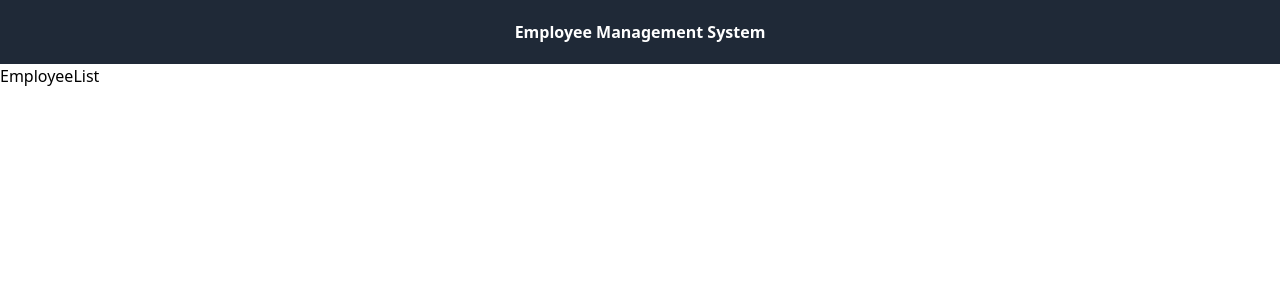
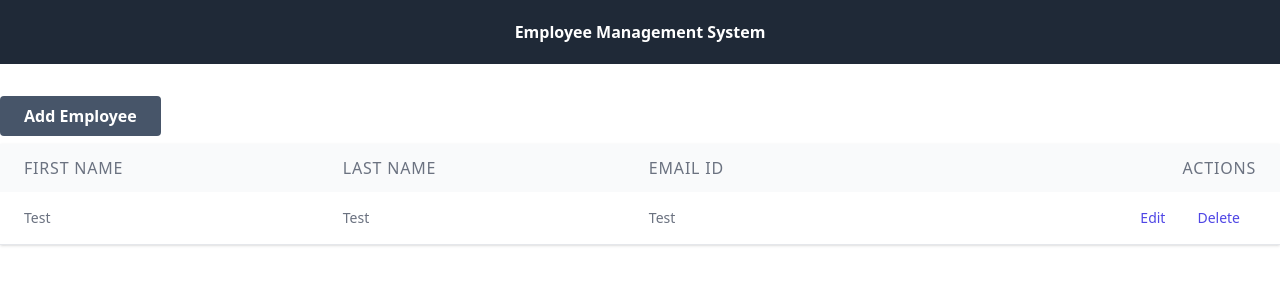
Before and after one commit to saamnguyen/employee-system-api-ui, a React (Create React App) app: page / in a window 1280 px wide. Shown: the top 300 px of the page. Built offline with nearby package versions, Linux system fonts and the light colour scheme.

Commit message:
employeeList.jsx

```diff
--- a/src/components/EmployeeList.jsx
+++ b/src/components/EmployeeList.jsx
@@ -1,7 +1,70 @@
 import React from "react";
 
 const EmployeeList = () => {
-	return <div>EmployeeList</div>;
+	return (
+		<div className="container mx-auto my-8">
+			<div className="h-12">
+				<button
+					className="rounded bg-slate-600 text-white px-6 py-2 font-semibold hover:bg-slate-500"
+					onClick={() => {
+						console.log(1);
+					}}
+				>
+					Add Employee
+				</button>
+			</div>
+			<div className="flex shadow border-b">
+				<table className="min-w-full">
+					<thead className="bg-gray-50">
+						<tr>
+							<th className="text-left font-medium text-gray-500 uppercase tracking-wider py-3 px-6">
+								First Name
+							</th>
+
+							<th className="text-left font-medium text-gray-500 uppercase tracking-wider py-3 px-6">
+								Last Name
+							</th>
+
+							<th className="text-left font-medium text-gray-500 uppercase tracking-wider py-3 px-6">
+								Email ID
+							</th>
+
+							<th className="text-right font-medium text-gray-500 uppercase tracking-wider py-3 px-6">
+								Actions
+							</th>
+						</tr>
+					</thead>
+					<tbody className="bg-white">
+						<tr>
+							<td className="text-left px-6 py-4 whitespace-nowrap">
+								<div className="text-sm text-gray-500">Test</div>
+							</td>
+							<td className="text-left px-6 py-4 whitespace-nowrap">
+								<div className="text-sm text-gray-500">Test</div>
+							</td>
+							<td className="text-left px-6 py-4 whitespace-nowrap">
+								<div className="text-sm text-gray-500">Test</div>
+							</td>
+							<td className="text-right px-6 py-4 whitespace-nowrap text-sm font-medium">
+								<a
+									href="#"
+									className="text-indigo-600 hover:text-indigo-800 px-4 hover:cursor-pointer"
+								>
+									Edit
+								</a>
+								<a
+									href="#"
+									className="text-indigo-600 hover:text-indigo-800 px-4 hover:cursor-pointer"
+								>
+									Delete
+								</a>
+							</td>
+						</tr>
+					</tbody>
+				</table>
+			</div>
+		</div>
+	);
 };
 
 export default EmployeeList;
```
